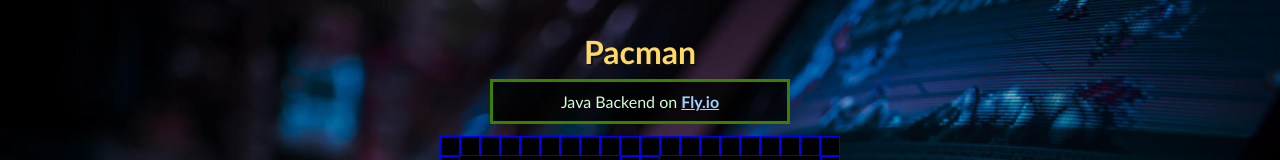
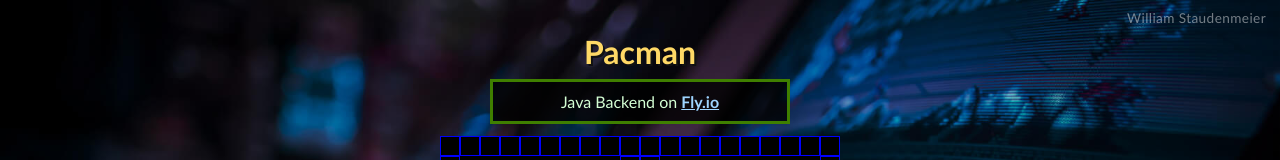
Before and after one commit to WilliamStaudenmeier/pacman-fullstack-java, a website built with Parcel: page frontend/index.html in a window 1280 px wide. Shown: the top 160 px of the page. Built offline with nearby package versions, Linux system fonts and the light colour scheme; files whose address does not match are found by name.

Commit message:
Add top-right watermark with author name

```diff
--- a/frontend/index.html
+++ b/frontend/index.html
@@ -7,6 +7,7 @@
     <title>JS Pacman</title>
   </head>
   <body>
+    <div id="watermark">William Staudenmeier</div>
     <div id="wrapper">
       <h1>Pacman</h1>
       <div id="status">
--- a/frontend/style.css
+++ b/frontend/style.css
@@ -7,6 +7,18 @@ body {
   background-size: cover;
   margin: 0;
   font-family: 'Trebuchet MS', 'Segoe UI', sans-serif;
+}
+
+#watermark {
+  position: fixed;
+  top: 10px;
+  right: 14px;
+  color: rgba(255, 255, 255, 0.45);
+  font-size: 0.85rem;
+  letter-spacing: 0.03em;
+  z-index: 999;
+  pointer-events: none;
+  user-select: none;
 }
 
 #wrapper {
```
